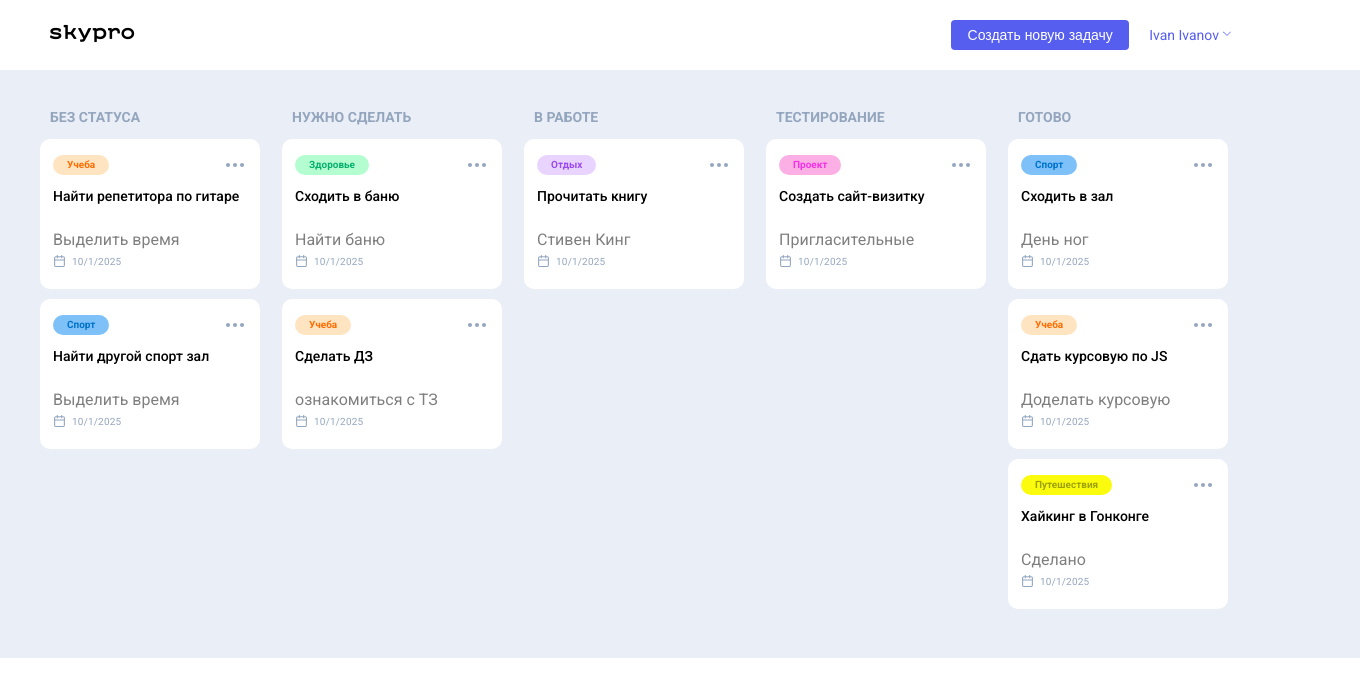
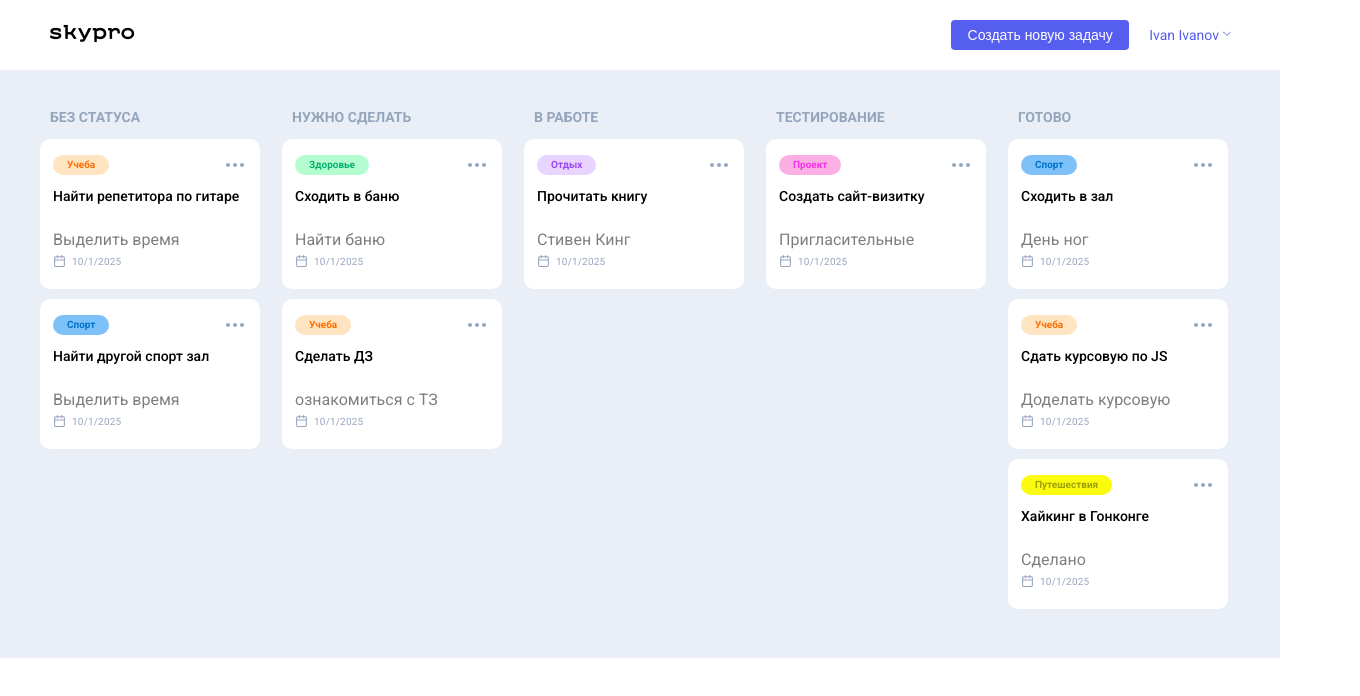
Before and after one commit to Veronika797/skypro-kanban, a React (Vite) app: page / in a window 1280 px wide. Shown: the top 696 px of the page, 1360 px wide, since content can reach past the window. Built offline with nearby package versions, Linux system fonts and the light colour scheme.

Commit message:
поправка стилистики

```diff
--- a/src/App.css
+++ b/src/App.css
@@ -2,8 +2,6 @@
   max-width: 1440px;
   margin: 0 auto;
   text-align: center;
-  margin-left: calc(50% - 720px);
-  margin-right: calc(50% - 720px);
 }
 
 .logo {
@@ -94,7 +92,6 @@ body {
 
 .wrapper {
   max-width: 100%;
-  min-height: 100vh;
   overflow: hidden;
 }
 
```
